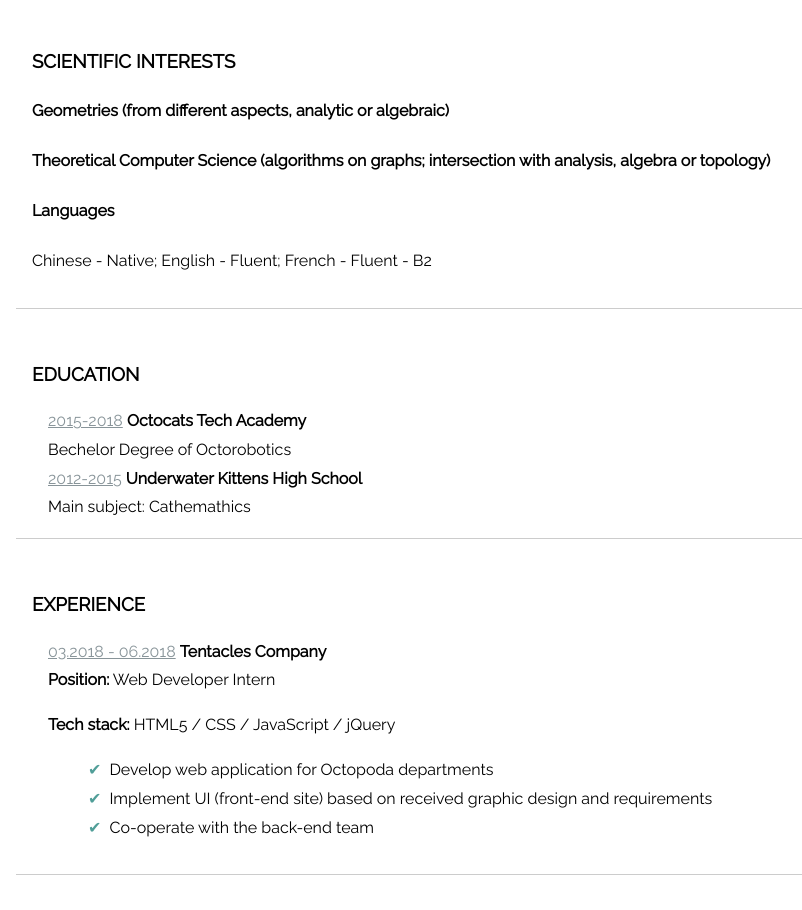
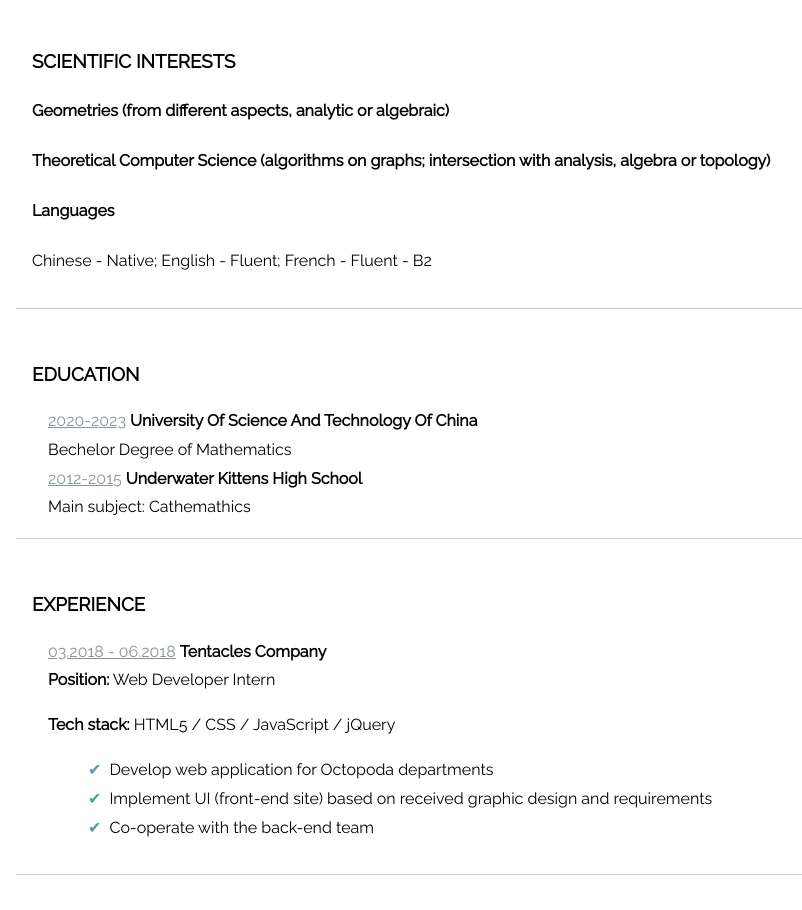
Before and after one commit to XiaoweiYEXavier/XiaoweiYEXavier.github.io, a Jekyll site: the page CV/index.html, which Jekyll copies as it is, in a window 1280 px wide, cut to the strip 283-1193 px from the top of the page. Shown: the whole strip, without its empty margins (70-872 px from the left). Built offline with Jekyll 4.4.1, drawn with Linux system fonts in a browser that asks for light colours; nearby versions of some CDN libraries.

Commit message:
Update index.html

```diff
--- a/CV/index.html
+++ b/CV/index.html
@@ -33,10 +33,10 @@
       <h3>Education</h3>
       <article>
         <div class='school'>
-          <span>2015-2018</span> <strong>Octocats tech academy</strong>
+          <span>2020-2023</span> <strong>University of Science and Technology of China</strong>
         </div>
         <div class="descrition">
-          Bechelor Degree of Octorobotics
+          Bechelor Degree of Mathematics
         </div>
       </article>
       <article>
```
